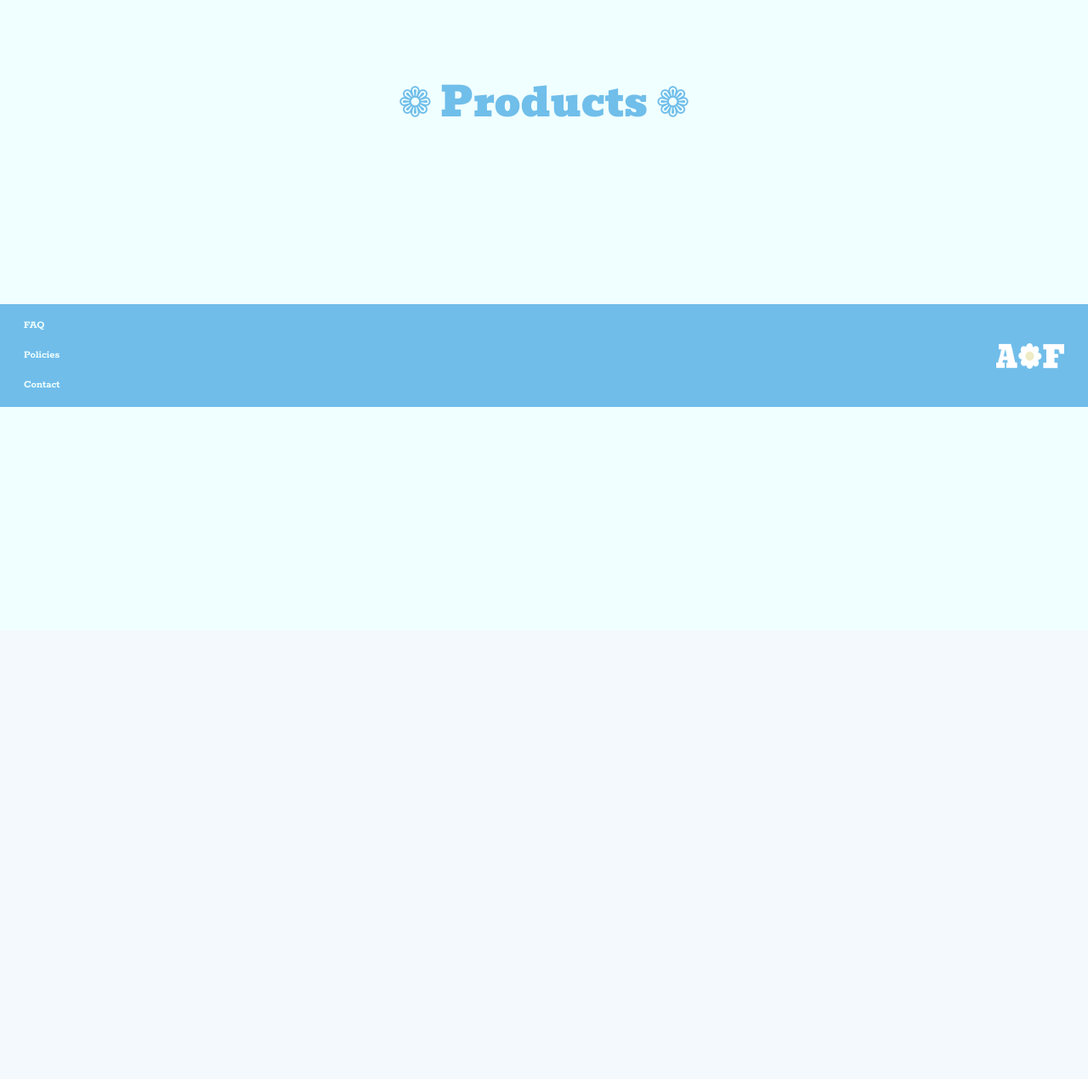
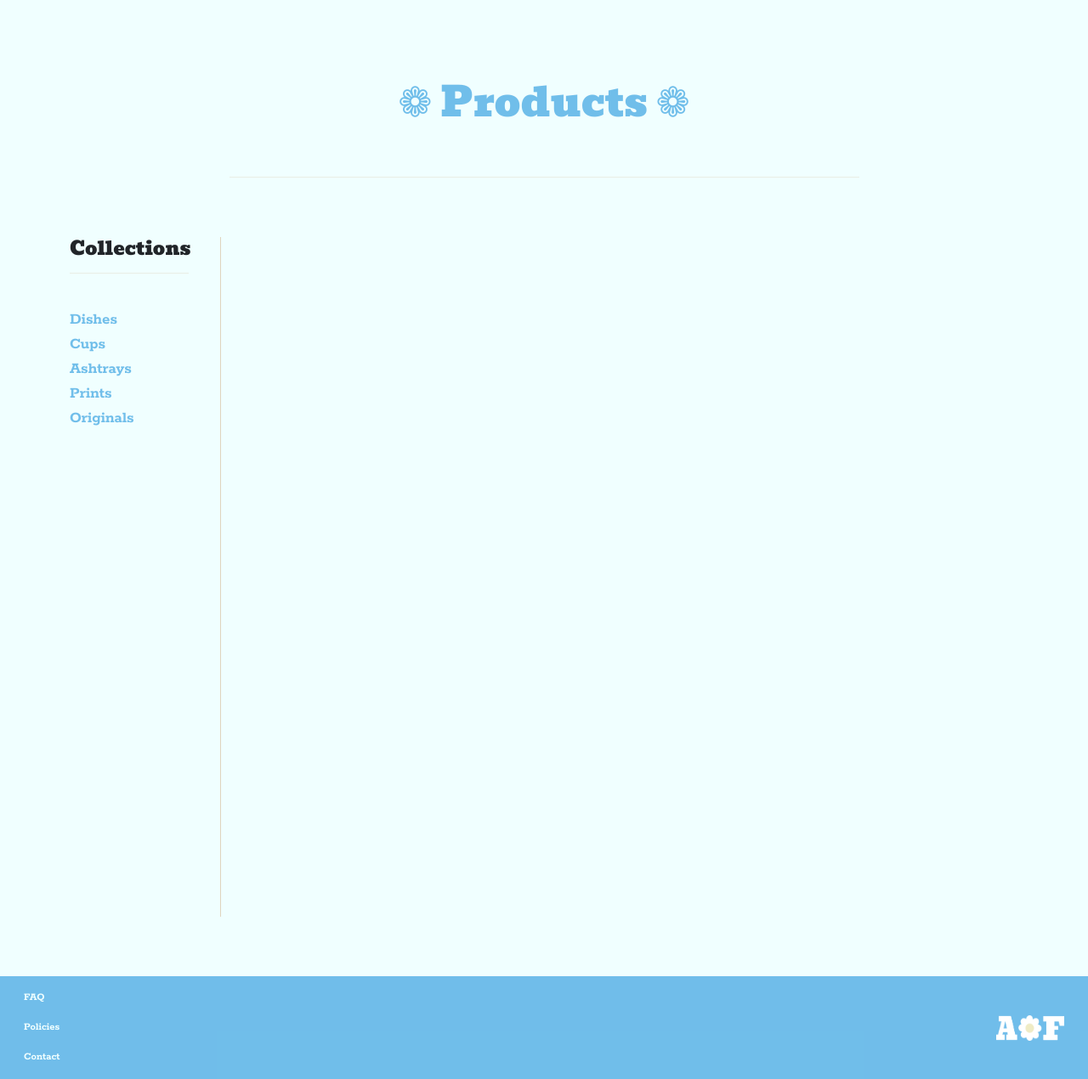
Before and after one commit to DevSteg/ab_flo_art, a Django app: page /products/ in a window 1280 px wide. Shown: the part 58-1328 px from the top of the page at 85% size. Before the commit the page ends 537 px from the top, so only its background shows below. Run offline with Django 3.2, Linux system fonts and the light colour scheme; data that the repository does not hold is empty.

Commit message:
Add collections list to products template

```diff
--- a/products/templates/products/products.html
+++ b/products/templates/products/products.html
@@ -10,10 +10,33 @@
         <div class="col-12">
             <h2 class="product-title">&#10049; Products &#10049;</h2>
         </div>
-        <div class="product-section col-12">
+        <hr class="col-12 pro-hr">
+    </div>
+    <div class="product-section">
         <div class="row">
+            <div class="col-2 collec-sec">
+                <h4 class="collection-title">Collections</h4>
+                <hr class="collec-hr">
+                <ul class="collection-list">
+                    <li class="nav-item">
+                        <a href="">Dishes</a>
+                    </li>
+                    <li class="nav-item">
+                        <a href="">Cups</a>
+                    </li>
+                    <li class="nav-item">
+                        <a href="">Ashtrays</a>
+                    </li>
+                    <li class="nav-item">
+                        <a href="">Prints</a>
+                    </li>
+                    <li class="nav-item">
+                        <a href="">Originals</a>
+                    </li>
+                </ul>
+            </div>
             {% for product in products %}
-                <div class="col-md-3 col-lg-4 col-sm-12">
+            <div class="col-md-3 col-sm-12">
                 <div class="card">
                     <a href="#">
                         <img src="{{ product.image.url }}" class="card-img-top card-img" alt="{{ product.name }}">
@@ -28,5 +51,4 @@
         </div>
     </div>
 </div>
-</div>
 {% endblock %}
--- a/static/css/base.css
+++ b/static/css/base.css
@@ -120,7 +120,7 @@ body {
 }
 
 .product-section {
-    margin: 100px 0;
+    margin: 70px 0;
 }
 
 .product-title {
@@ -152,3 +152,47 @@ body {
     height: 300px;
     width: auto;
 }
+
+hr {
+    color: rgb(212, 184, 148);
+}
+
+.pro-hr {
+    width: 65%;
+    margin: auto;
+    margin-top: 50px;
+}
+
+.collec-hr {
+    width: 85%;
+}
+
+.collec-sec {
+    border-right: 1px solid rgba(212, 184, 148, 0.603);
+    margin-right: 20px;
+    height: 100vh;
+}
+
+.collection-title {
+    font-size: 1.4rem;
+    font-family: 'Bevan', cursive;
+}
+
+.collection-list {
+    list-style-type: none;
+    text-align: left;
+    padding: 0;
+    margin-top: 40px;
+}
+
+.collection-list li a {
+    text-decoration: none;
+    font-size: 1.2rem;
+    color: rgba(103, 185, 233, 0.932);
+    font-weight: 600;
+}
+
+.collection-list li a:hover {
+    font-size: 1.4rem;
+    color: rgb(68, 150, 197);
+}
```
Lines whose indentation alone changed are shown as unchanged.
